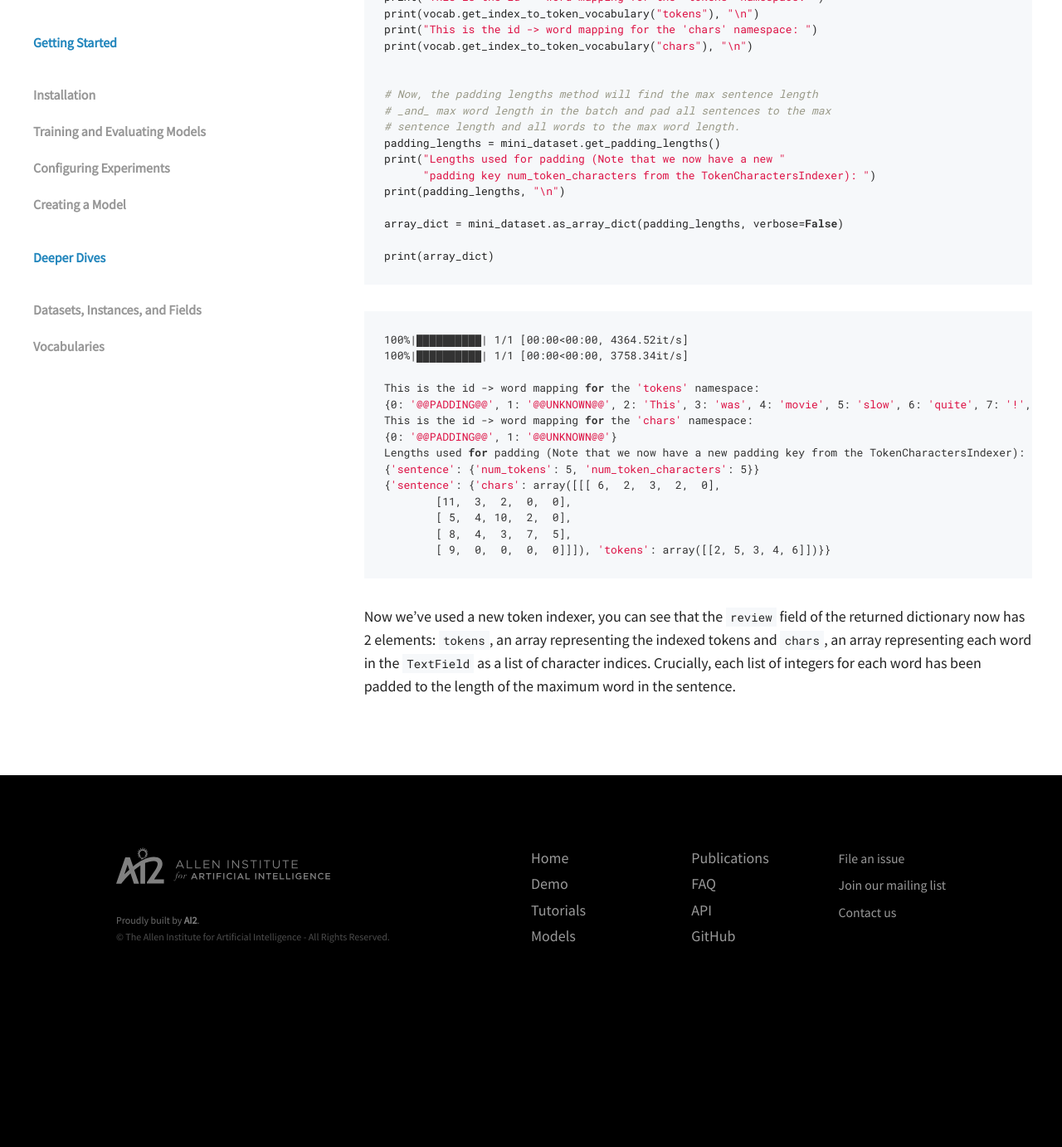
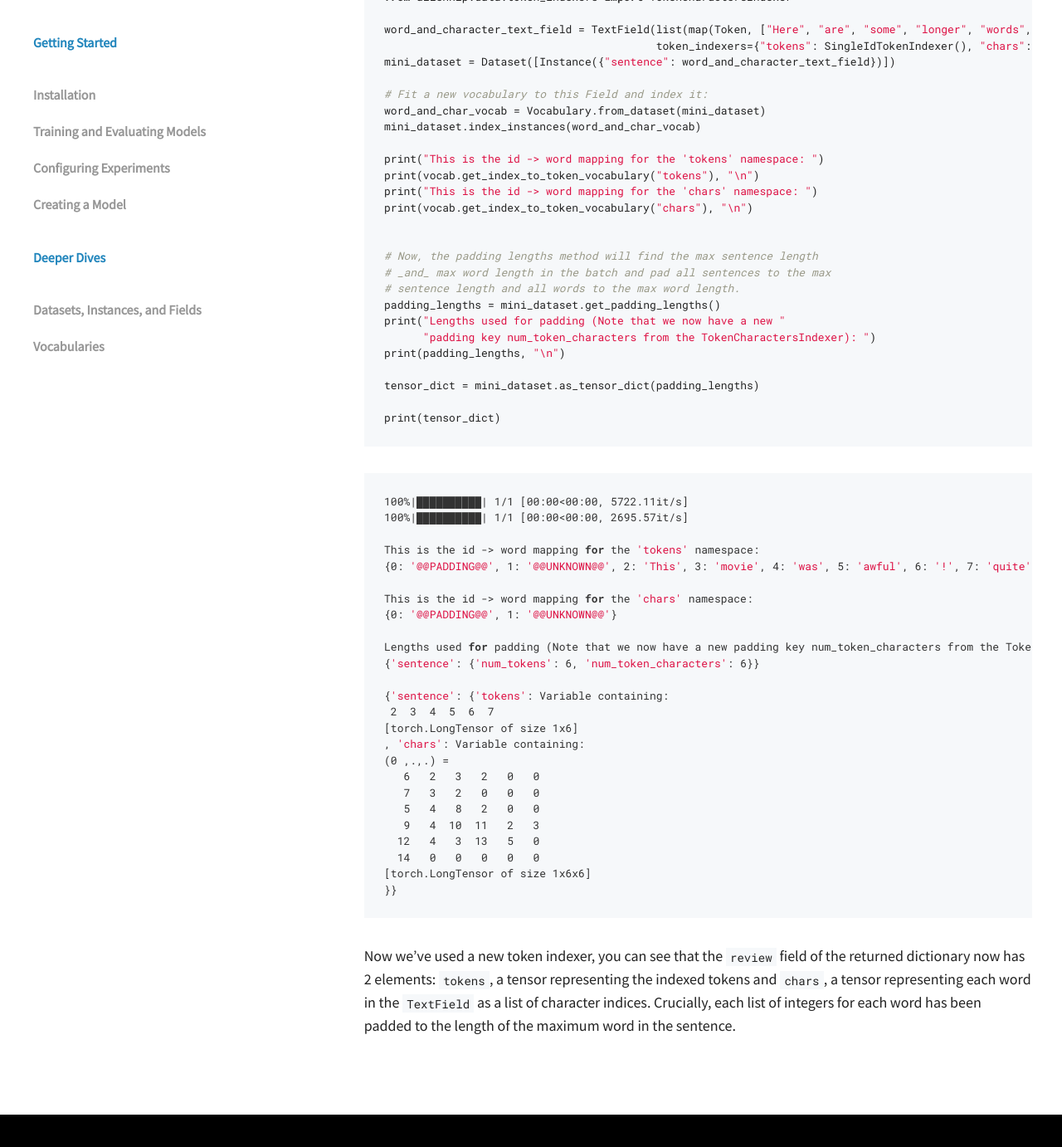
Before and after one commit to allenai/allennlp-website, a Jekyll site: the page built from tutorials/data-pipeline.md, in a window 1280 px wide and 1400 px high, scrolled down 3737 px. Shown: the top 1382 px of the window at 83% size. Built offline with Jekyll 4.4.1, drawn with Linux system fonts in a browser that asks for light colours; before the commit the page ends 4965 px from its top, so only the background shows below that; some of the changed text lies outside the part shown.

Commit message:
automatic build of tutorials

````diff
--- a/tutorials/data-pipeline.md
+++ b/tutorials/data-pipeline.md
@@ -40,8 +40,8 @@
 print("Label of LabelField", review_sentiment.label)
 ```
 
-    ['This', 'movie', 'was', 'awful', '!']
-    negative
+    Tokens in TextField:  [<allennlp.data.tokenizers.token.Token object at 0x7f8e2c3b4a58>, <allennlp.data.tokenizers.token.Token object at 0x7f8e2c3b4cf8>, <allennlp.data.tokenizers.token.Token object at 0x7f8dd6047208>, <allennlp.data.tokenizers.token.Token object at 0x7f8dd5fc4208>, <allennlp.data.tokenizers.token.Token object at 0x7f8dc74312b0>]
+    Label of LabelField negative
 
 
 Once we've made our `Fields`, we need to pair them together to form an `Instance`.
@@ -105,22 +105,32 @@
 # from our two instances.
 padding_lengths = review_dataset.get_padding_lengths()
 print("Lengths used for padding: ", padding_lengths, "\n")
-array_dict = review_dataset.as_array_dict(padding_lengths, verbose=False)
-print(array_dict)
+tensor_dict = review_dataset.as_tensor_dict(padding_lengths)
+print(tensor_dict)
 ```
 
-    100%|██████████| 2/2 [00:00<00:00, 9857.35it/s]
-    100%|██████████| 2/2 [00:00<00:00, 10578.32it/s]
+    100%|██████████| 2/2 [00:00<00:00, 7294.44it/s]
+    100%|██████████| 2/2 [00:00<00:00, 17260.51it/s]
 
     This is the id -> word mapping for the 'tokens' namespace:
-    {0: '@@PADDING@@', 1: '@@UNKNOWN@@', 2: 'This', 3: 'was', 4: 'movie', 5: 'slow', 6: 'quite', 7: '!', 8: 'good.', 9: 'but', 10: 'awful'}
+    {0: '@@PADDING@@', 1: '@@UNKNOWN@@', 2: 'This', 3: 'movie', 4: 'was', 5: 'awful', 6: '!', 7: 'quite', 8: 'slow', 9: 'but', 10: 'good.'}
+
     This is the id -> word mapping for the 'tags' namespace:
-    {0: 'positive', 1: 'negative'}
-    defaultdict(None, {'tokens': {'slow': 5, '@@PADDING@@': 0, 'This': 2, '!': 7, 'quite': 6, 'was': 3, 'good.': 8, '@@UNKNOWN@@': 1, 'awful': 10, 'but': 9, 'movie': 4}, 'tags': {'positive': 0, 'negative': 1}})
+    {0: 'negative', 1: 'positive'}
+
+    Vocab Token to Index dictionary:  defaultdict(None, {'tokens': {'@@PADDING@@': 0, '@@UNKNOWN@@': 1, 'This': 2, 'movie': 3, 'was': 4, 'awful': 5, '!': 6, 'quite': 7, 'slow': 8, 'but': 9, 'good.': 10}, 'tags': {'negative': 0, 'positive': 1}})
+
     Lengths used for padding:  {'review': {'num_tokens': 7}}
-    {'review': {'tokens': array([[ 2,  4,  3, 10,  7,  0,  0],
-           [ 2,  4,  3,  6,  5,  9,  8]])}, 'label': array([[1],
-           [0]])}
+
+    {'review': {'tokens': Variable containing:
+        2     3     4     5     6     0     0
+        2     3     4     7     8     9    10
+    [torch.LongTensor of size 2x7]
+    }, 'label': Variable containing:
+     0
+     1
+    [torch.LongTensor of size 2x1]
+    }
 
 
 
@@ -161,28 +171,39 @@
       "padding key num_token_characters from the TokenCharactersIndexer): ")
 print(padding_lengths, "\n")
 
-array_dict = mini_dataset.as_array_dict(padding_lengths, verbose=False)
+tensor_dict = mini_dataset.as_tensor_dict(padding_lengths)
 
-print(array_dict)
+print(tensor_dict)
 ```
 
-    100%|██████████| 1/1 [00:00<00:00, 4364.52it/s]
-    100%|██████████| 1/1 [00:00<00:00, 3758.34it/s]
+    100%|██████████| 1/1 [00:00<00:00, 5722.11it/s]
+    100%|██████████| 1/1 [00:00<00:00, 2695.57it/s]
 
     This is the id -> word mapping for the 'tokens' namespace:
-    {0: '@@PADDING@@', 1: '@@UNKNOWN@@', 2: 'This', 3: 'was', 4: 'movie', 5: 'slow', 6: 'quite', 7: '!', 8: 'good.', 9: 'but', 10: 'awful'}
+    {0: '@@PADDING@@', 1: '@@UNKNOWN@@', 2: 'This', 3: 'movie', 4: 'was', 5: 'awful', 6: '!', 7: 'quite', 8: 'slow', 9: 'but', 10: 'good.'}
+
     This is the id -> word mapping for the 'chars' namespace:
     {0: '@@PADDING@@', 1: '@@UNKNOWN@@'}
-    Lengths used for padding (Note that we now have a new padding key from the TokenCharactersIndexer):  {'sentence': {'num_tokens': 5, 'num_token_characters': 5}}
-    {'sentence': {'num_tokens': 5, 'num_token_characters': 5}}
-    {'sentence': {'chars': array([[[ 6,  2,  3,  2,  0],
-            [11,  3,  2,  0,  0],
-            [ 5,  4, 10,  2,  0],
-            [ 8,  4,  3,  7,  5],
-            [ 9,  0,  0,  0,  0]]]), 'tokens': array([[2, 5, 3, 4, 6]])}}
+
+    Lengths used for padding (Note that we now have a new padding key num_token_characters from the TokenCharactersIndexer):
+    {'sentence': {'num_tokens': 6, 'num_token_characters': 6}}
+
+    {'sentence': {'tokens': Variable containing:
+     2  3  4  5  6  7
+    [torch.LongTensor of size 1x6]
+    , 'chars': Variable containing:
+    (0 ,.,.) =
+       6   2   3   2   0   0
+       7   3   2   0   0   0
+       5   4   8   2   0   0
+       9   4  10  11   2   3
+      12   4   3  13   5   0
+      14   0   0   0   0   0
+    [torch.LongTensor of size 1x6x6]
+    }}
 
 
 
 
 
-Now we've used a new token indexer, you can see that the `review` field of the returned dictionary now has 2 elements: `tokens`, an array representing the indexed tokens and `chars`, an array representing each word in the `TextField` as a list of character indices. Crucially, each list of integers for each word has been padded to the length of the maximum word in the sentence.
+Now we've used a new token indexer, you can see that the `review` field of the returned dictionary now has 2 elements: `tokens`, a tensor representing the indexed tokens and `chars`, a tensor representing each word in the `TextField` as a list of character indices. Crucially, each list of integers for each word has been padded to the length of the maximum word in the sentence.
````
Also changed, not shown: other parts of tutorials/data-pipeline.md (+2 -2 lines), tutorials/embedding-tokens.md (+8 -11 lines).
